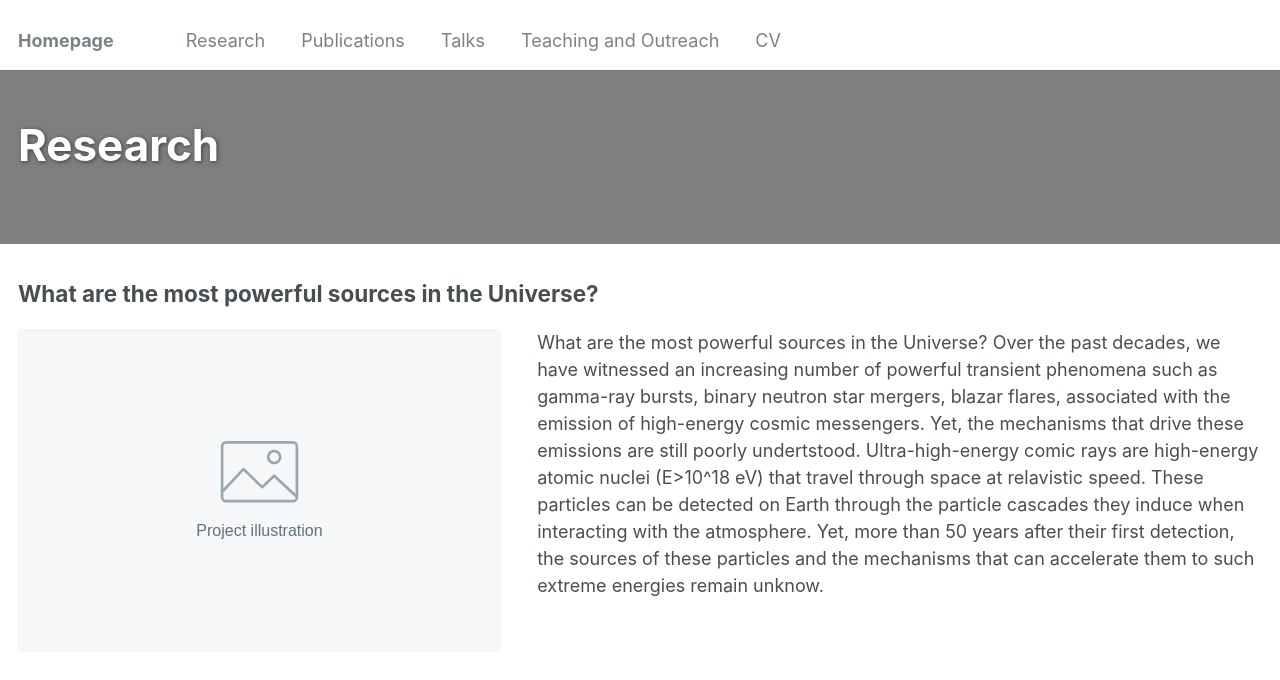
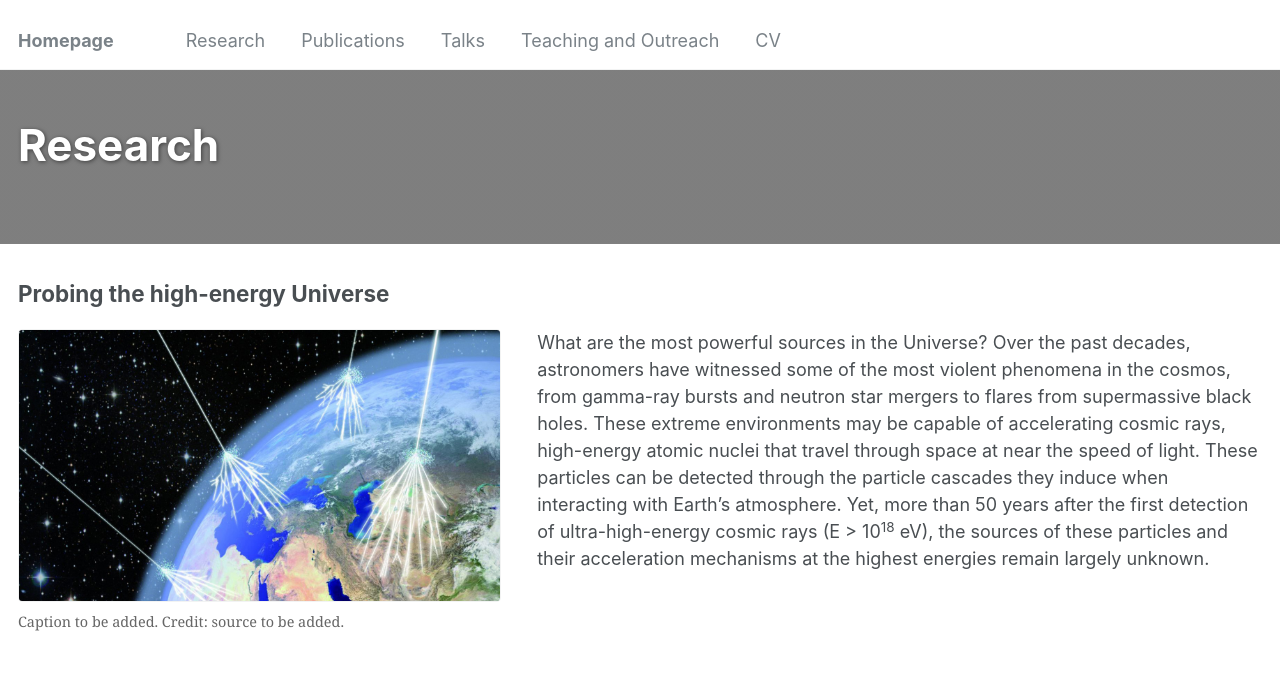
Before and after one commit to simonchiche/simonchiche.github.io, a Jekyll site: the page built from _pages/research.html, in a window 1280 px wide and 1400 px high. Shown: the top 680 px of the window. Built offline with Jekyll 4.4.1, drawn with Linux system fonts in a browser that asks for light colours; some of the changed text lies outside the part shown.

Commit message:
Updated research section

```diff
--- a/_data/research.yml
+++ b/_data/research.yml
@@ -8,23 +8,41 @@
 # Titres 1 et 2 : un paragraphe accompagné d'une image.
 overview:
   - id: powerful-sources
-    title: "What are the most powerful sources in the Universe?"
+    title: "Probing the high-energy Universe"
     description: |
-      What are the most powerful sources in the Universe? Over the past decades, we have witnessed an increasing number of powerful transient phenomena such as gamma-ray bursts, binary neutron star mergers, blazar flares, associated
-      with the emission of high-energy cosmic messengers. Yet, the mechanisms that drive these emissions are still poorly undertstood. Ultra-high-energy comic rays are high-energy atomic nuclei (E>10^18 eV) that travel through space at relavistic speed.
-      These particles can be detected on Earth through the particle cascades they induce when interacting with the atmosphere. Yet, more than 50 years after their first detection, the sources of these particles and the mechanisms that can accelerate them to such extreme energies remain unknow.
-
-    image: /images/research/project-placeholder.svg
-    image_alt: "Placeholder for an illustration of powerful cosmic sources."
+      What are the most powerful sources in the Universe?
+      Over the past decades, astronomers have witnessed some of the most violent
+      phenomena in the cosmos, from gamma-ray bursts and neutron star mergers
+      to flares from supermassive black holes. These extreme environments may
+      be capable of accelerating cosmic rays, high-energy atomic nuclei that
+      travel through space at near the speed of light. These particles can be
+      detected through the particle cascades they induce when interacting with
+      Earth's atmosphere. Yet, more than 50 years after the first detection of
+      ultra-high-energy cosmic rays (E &gt; 10<sup>18</sup> eV), the sources of these
+      particles and their acceleration mechanisms at the highest energies
+      remain largely unknown.
+    image: /images/research/CosmicRays.jpg
+    image_alt: "Cosmic rays producing particle cascades in Earth's atmosphere."
     image_side: left
-    image_caption: ""
+    image_caption: "Caption to be added. Credit: source to be added."
 
   - id: multi-messenger
     title: "A multi-messenger experience"
     description: |
-      Paragraph to be added.
-    image: /images/research/project-placeholder.svg
-    image_alt: "Placeholder for a multi-messenger astronomy illustration."
+      One of the main challenges in identifying cosmic-ray sources is that these
+      particles are electrically charged. As such, they are deflected by Galactic
+      and extragalactic magnetic fields, making it difficult to trace them back
+      to their origins. However, ultra-high-energy cosmic rays can also interact
+      with surrounding matter and radiation near their sources, or with background
+      light during their propagation, producing neutral secondary particles such
+      as neutrinos and gamma rays. Unlike cosmic rays, ultra-high-energy neutrinos
+      (E &gt; 10<sup>17</sup> eV) can travel across cosmological distances in a
+      straight line with negligible attenuation. Combining observations of cosmic
+      rays with those of other cosmic messengers, such as neutrinos, gamma rays
+      and gravitational waves, therefore offers a powerful way to investigate
+      cosmic ray origin.
+    image: /images/research/MM.png
+    image_alt: "Gamma rays, neutrinos, cosmic rays and gravitational waves travelling from a cosmic source to Earth."
     image_side: right
     image_caption: ""
 
@@ -42,8 +60,8 @@ neutrinos:
       title: "The Giant Radio for Neutrino Detection (GRAND)"
       description: |
         Paragraph about GRAND to be added.
-      image: /images/GRAND1.jpg
-      image_alt: "A GRAND radio antenna and its solar panel in the field."
+      image: /images/research/GRAND.png
+      image_alt: "Diagram of the GRAND detection principle, showing particle showers above a radio antenna array in mountainous terrain."
       image_side: left
       image_caption: ""
 
@@ -53,7 +71,7 @@ neutrinos:
         Paragraph about RNO-G to be added.
       image: /images/research/project-placeholder.svg
       image_alt: "Placeholder for an illustration of RNO-G."
-      image_side: left
+      image_side: right
       image_caption: ""
 
   conclusion: |
--- a/_sass/_research.scss
+++ b/_sass/_research.scss
@@ -67,7 +67,10 @@
   }
 
   figcaption {
-    margin: 0.75em 0 0;
+    margin: 0.65em 0 0;
+    color: #666;
+    font-size: 0.8em;
+    line-height: 1.5;
 
     > :last-child {
       margin-bottom: 0;
```
Also changed, not shown: README.md (+7 -3 lines), images/research/CosmicRays.jpg (added), images/research/GRAND.png (added), 1 other file.
